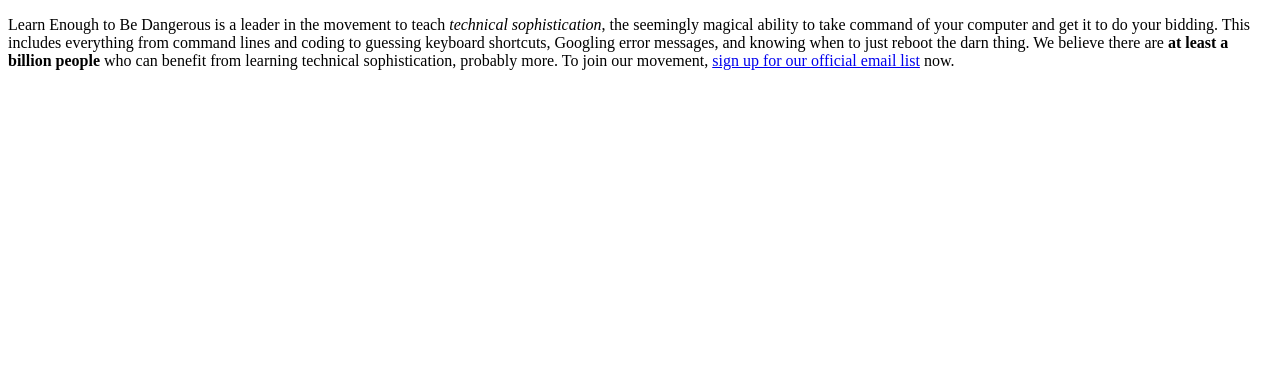
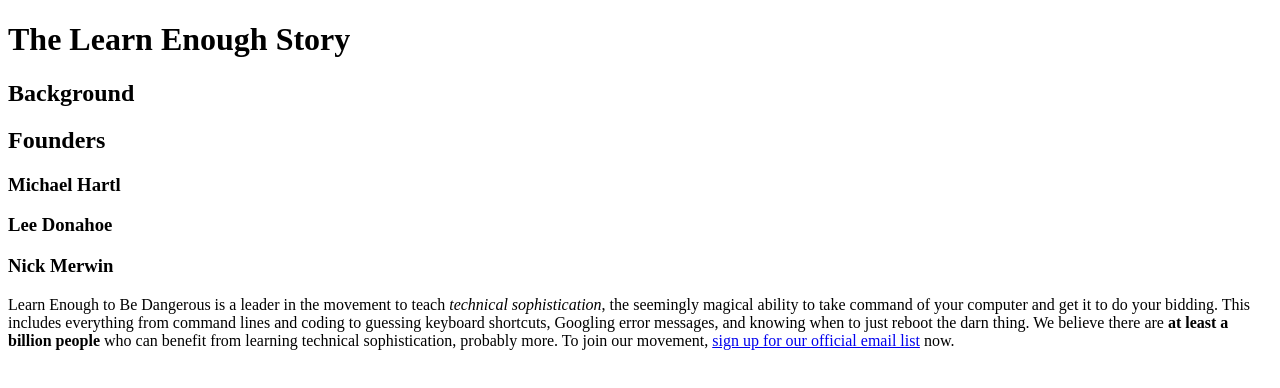
Before and after one commit to tvhost/sample_website, a plain HTML site: page index.html in a window 1280 px wide. Drawn offline with Linux system fonts and the light colour scheme.

Commit message:
Add more tags

```diff
--- a/index.html
+++ b/index.html
@@ -1,11 +1,25 @@
+<!DOCTYPE html>
 <!DOCTYPE html>
 <html>
   <head>
-    <title>Page Title</title>
+    <title>Learn Enough to Be Dangerous</title>
     <meta charset="utf-8">
   </head>
   <body>
-    <p>
+
+    <h1>The Learn Enough Story</h1>
+
+    <h2>Background</h2>
+
+    <h2>Founders</h2>
+
+    <h3>Michael Hartl</h3>
+
+    <h3>Lee Donahoe</h3>
+
+    <h3>Nick Merwin</h3>
+
+ <p>
       Learn Enough to Be Dangerous is a leader in the movement to teach <em>
       technical sophistication</em>, the seemingly magical ability to take
       command of your computer and get it to do your bidding. This includes
```
